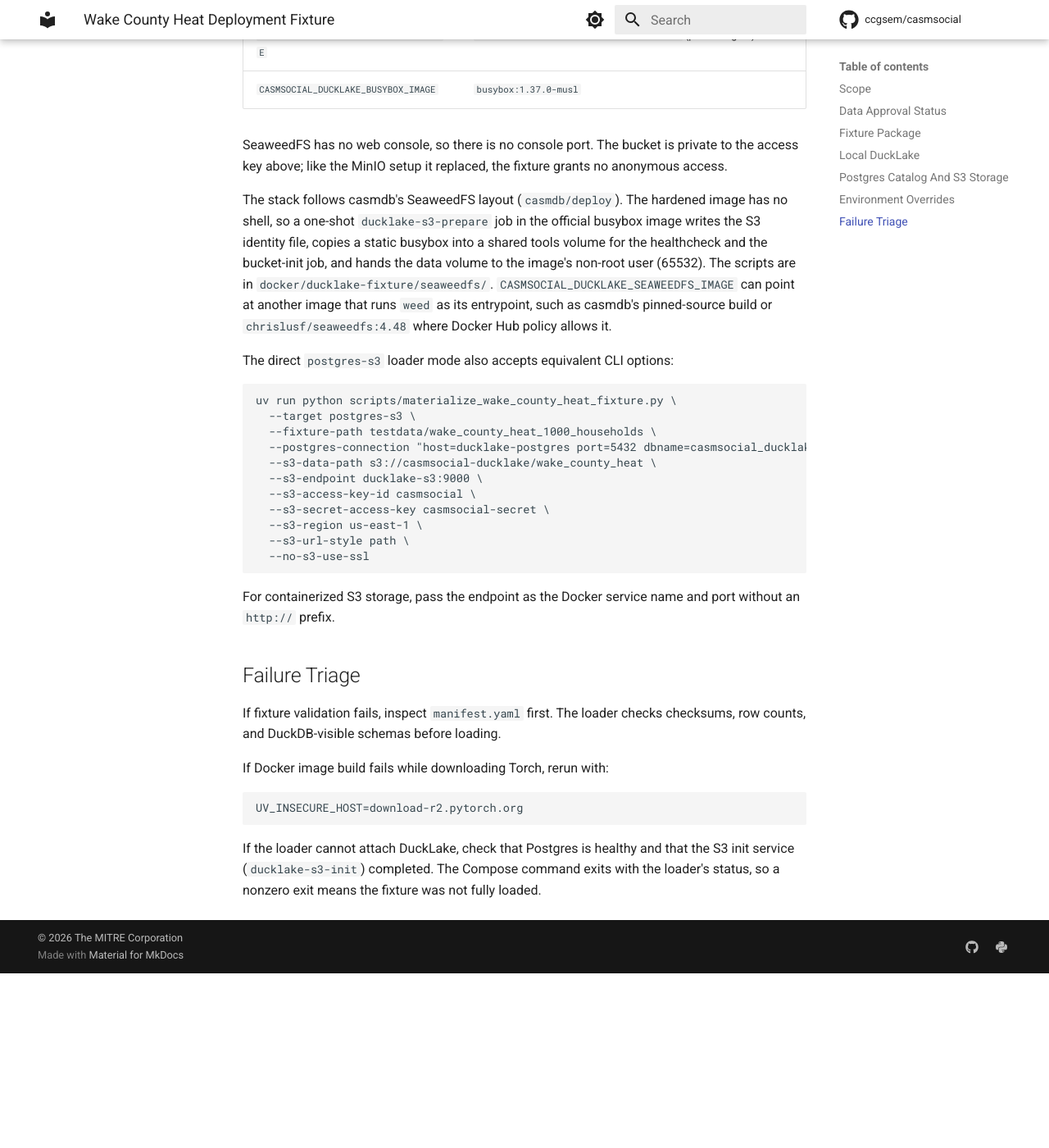
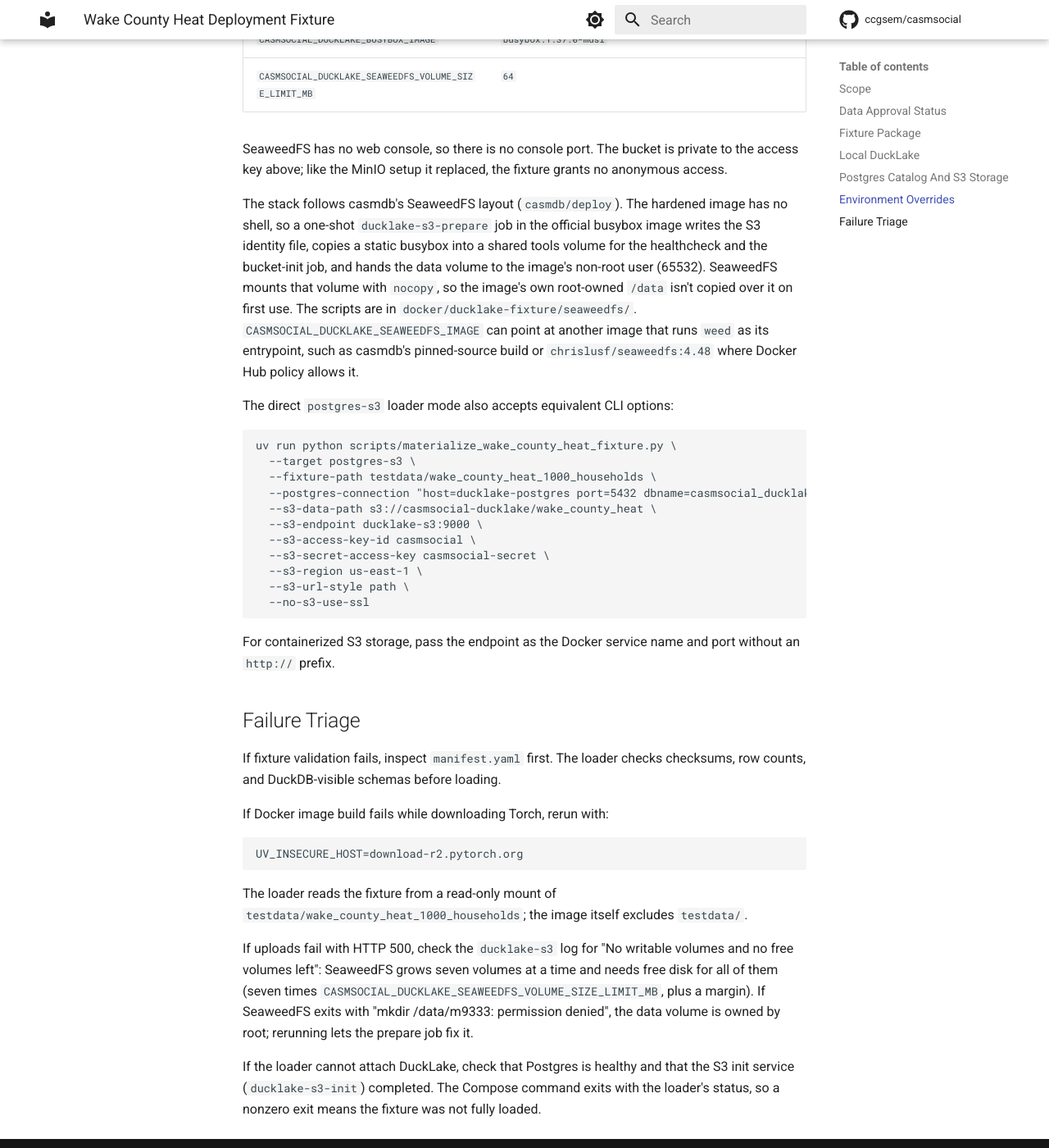
Before and after one commit to ccgsem/casmsocial, an MkDocs documentation site: the page built from docs/wake_county_heat_fixture.md, in a window 1280 px wide and 1400 px high, scrolled down 3705 px. Shown: the whole window at 82% size. Built offline with MkDocs 1.6.1 and Material for MkDocs 9.7.7, drawn with Linux system fonts in a browser that asks for light colours; comment, search, counter and statistics services are not loaded; before the commit the page ends 4892 px from its top, so only the background shows below that.

Commit message:
fix(fixture): make the DuckLake S3 fixture pass on a first run
Running `make wake-county-heat-compose` from main on the Podman stack host
failed three ways in turn:

- SeaweedFS exited with "mkdir /data/m9333: permission denied". The
  hardened image ships a root-owned /data; on the data volume's first
  mount by the SeaweedFS container, Podman copied it in and reset the
  volume to root after the prepare job's chown. Mount /data with
  `nocopy`. (A second run worked, because copy-up happens once.)
- The loader stopped with "Manifest path does not exist": .dockerignore
  has excluded testdata/ since the public release baseline, so the image
  never had the fixture. Mount the fixture folder read-only instead of
  adding 15 MB of parquet to every production image.
- Uploads failed with HTTP 500, "No writable volumes and no free volumes
  left": SeaweedFS grows seven volumes at a time and needs disk for all of
  them, ~8 GB at 1 GB each. The fixture holds ~20 MB, so default to 64 MB
  volumes (CASMSOCIAL_DUCKLAKE_SEAWEEDFS_VOLUME_SIZE_LIMIT_MB).

With the mount and 64 MB volumes (applied as an override), the run exited 0
on the stack host. The fixture docs describe the three failure modes.

Co-Authored-By: Claude Opus 5.5 <noreply@anthropic.com>
Claude-Session: https://claude.ai/code/session_012Lm6f4wB96ND6vdLkUcHUw

````diff
--- a/docs/wake_county_heat_fixture.md
+++ b/docs/wake_county_heat_fixture.md
@@ -155,6 +155,7 @@ when needed:
 | `CASMSOCIAL_DUCKLAKE_S3_API_PORT` | `59000` (the old `CASMSOCIAL_DUCKLAKE_MINIO_API_PORT` is still read when unset) |
 | `CASMSOCIAL_DUCKLAKE_SEAWEEDFS_IMAGE` | `dhi.io/seaweedfs:4.48@sha256:cb6ec04e…` (pinned digest) |
 | `CASMSOCIAL_DUCKLAKE_BUSYBOX_IMAGE` | `busybox:1.37.0-musl` |
+| `CASMSOCIAL_DUCKLAKE_SEAWEEDFS_VOLUME_SIZE_LIMIT_MB` | `64` |
 
 SeaweedFS has no web console, so there is no console port. The bucket is
 private to the access key above; like the MinIO setup it replaced, the fixture
@@ -164,7 +165,9 @@ The stack follows casmdb's SeaweedFS layout (`casmdb/deploy`). The hardened
 image has no shell, so a one-shot `ducklake-s3-prepare` job in the official
 busybox image writes the S3 identity file, copies a static busybox into a
 shared tools volume for the healthcheck and the bucket-init job, and hands the
-data volume to the image's non-root user (65532). The scripts are in
+data volume to the image's non-root user (65532). SeaweedFS mounts that volume
+with `nocopy`, so the image's own root-owned `/data` isn't copied over it on
+first use. The scripts are in
 `docker/ducklake-fixture/seaweedfs/`. `CASMSOCIAL_DUCKLAKE_SEAWEEDFS_IMAGE` can
 point at another image that runs `weed` as its entrypoint, such as casmdb's
 pinned-source build or `chrislusf/seaweedfs:4.48` where Docker Hub policy
@@ -200,6 +203,17 @@ If Docker image build fails while downloading Torch, rerun with:
 UV_INSECURE_HOST=download-r2.pytorch.org
 ```
 
+The loader reads the fixture from a read-only mount of
+`testdata/wake_county_heat_1000_households`; the image itself excludes
+`testdata/`.
+
+If uploads fail with HTTP 500, check the `ducklake-s3` log for "No writable
+volumes and no free volumes left": SeaweedFS grows seven volumes at a time and
+needs free disk for all of them (seven times
+`CASMSOCIAL_DUCKLAKE_SEAWEEDFS_VOLUME_SIZE_LIMIT_MB`, plus a margin). If
+SeaweedFS exits with "mkdir /data/m9333: permission denied", the data volume is
+owned by root; rerunning lets the prepare job fix it.
+
 If the loader cannot attach DuckLake, check that Postgres is healthy and that
 the S3 init service (`ducklake-s3-init`) completed. The Compose command exits with the loader's
 status, so a nonzero exit means the fixture was not fully loaded.
````
Also changed, not shown: docker-compose.ducklake-fixture.yaml (+15 -2 lines).
